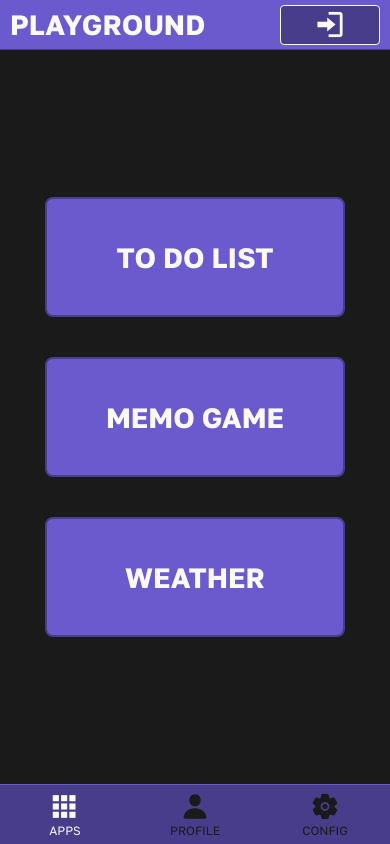
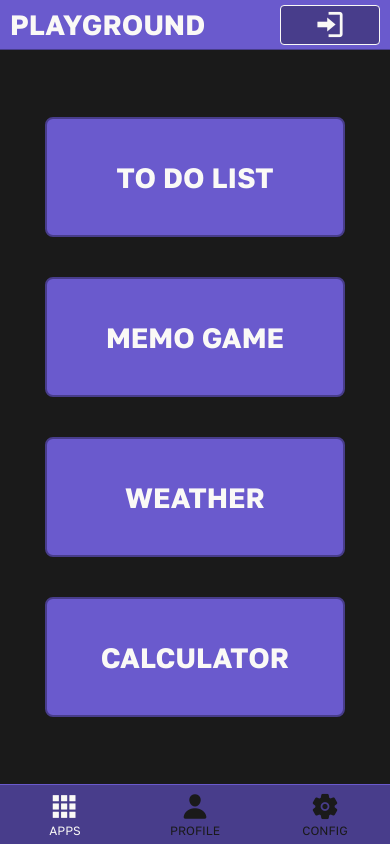
Before and after one commit to santio89/playground-react-native, a React Native app: screen / in a window 390 px wide. Built offline with nearby package versions, Linux system fonts and the light colour scheme.

Commit message:
starting to add calculator screen

```diff
--- a/constants/Langs.js
+++ b/constants/Langs.js
@@ -55,7 +55,8 @@ export const LANGS = [{
         searchError: "LOCATION NOT FOUND",
         inputUsername: "ENTER USERNAME",
         inputAvatar: "SELECT AVATAR",
-        forecast: "FORECAST"
+        forecast: "FORECAST",
+        calculator: "CALCULATOR"
     }
 }, {
     id: 2, lang: "spanish", text: {
@@ -114,6 +115,7 @@ export const LANGS = [{
         searchError: "UBICACIÓN NO ENCONTRADA",
         inputUsername: "INGRESE NOMBRE",
         inputAvatar: "SELECCIONE AVATAR",
-        forecast: "PRONÓSTICO"
+        forecast: "PRONÓSTICO",
+        calculator: "CALCULADORA"
     }
 }]
--- a/navigation/AppNavigator.jsx
+++ b/navigation/AppNavigator.jsx
@@ -3,6 +3,7 @@ import MainMenu from '../screens/MainMenu'
 import ToDoList from '../screens/ToDoList'
 import MemoGame from '../screens/MemoGame'
 import Weather from '../screens/Weather'
+import Calculator from "../screens/Calculator";
 
 const Stack = createNativeStackNavigator();
 
@@ -14,6 +15,7 @@ const AppNavigator = () => {
             <Stack.Screen name='ToDoList' component={ToDoList} />
             <Stack.Screen name='MemoGame' component={MemoGame} />
             <Stack.Screen name='Weather' component={Weather} />
+            <Stack.Screen name='Calculator' component={Calculator} />
         </Stack.Navigator>
     )
 }
--- /dev/null
+++ b/screens/Calculator.jsx
@@ -0,0 +1,35 @@
+import { StyleSheet, Text, View, ScrollView, TouchableOpacity } from 'react-native'
+import { useState, useEffect } from 'react'
+import { useSelector } from 'react-redux'
+import Constants from '../constants/Styles'
+import { LANGS } from '../constants/Langs.js';
+
+const Calculator = ({ navigation }) => {
+    const { language } = useSelector(state => state.settings)
+    const altColorTheme = useSelector(state => state.settings.altColorTheme.enabled)
+    const darkMode = useSelector(state => state.settings.darkMode.enabled)
+
+    const [text, setText] = useState(LANGS.find(lang => lang.lang === language.selected).text)
+
+    useEffect(() => {
+        setText(LANGS.find(lang => lang.lang === language.selected).text)
+    }, [language.selected])
+
+    useEffect(() => {
+        navigation.setOptions({
+            title: `${text.calculator} | PLAYGROUND`,
+        })
+    }, [text])
+
+
+    return (
+        <>
+           <Text>CALC</Text>
+        </>
+    )
+}
+
+export default Calculator
+
+const styles = StyleSheet.create({
+})
--- a/screens/MainMenu.jsx
+++ b/screens/MainMenu.jsx
@@ -44,15 +44,22 @@ const MainMenu = ({ navigation }) => {
             <Header navigation={navigation} />
             <ScrollView contentContainerStyle={[styles.menuWrapper, !darkMode && styles.backgroundWhite]}>
                 <View style={[styles.menuContainer, !darkMode && styles.backgroundWhite, { flexDirection: windowWidth > 800 ? 'row' : 'column' }]}>
+                    <View style={{flex: 1, width: '100%', justifyContent: windowWidth > 800 ? 'center' : 'end', alignItems: windowWidth > 800 ? 'stretch' : 'center'}}>
                         <TouchableOpacity style={[styles.menuOption, altColorTheme && styles.altMenuOption, { width: windowWidth > 800 ? 'auto' : (windowWidth > 320 ? 300 : '100%') }]} onPress={() => { navigation.navigate("ToDoList") }}>
                             <Text style={[styles.menuOptionText]}>{text.toDoList}</Text>
                         </TouchableOpacity>
                         <TouchableOpacity style={[styles.menuOption, altColorTheme && styles.altMenuOption, { width: windowWidth > 800 ? 'auto' : (windowWidth > 320 ? 300 : '100%') }]} onPress={() => { navigation.navigate("MemoGame") }}>
                             <Text style={[styles.menuOptionText]}>{text.memoGame}</Text>
                         </TouchableOpacity>
+                    </View>
+                    <View style={{flex: 1, width: '100%', justifyContent: windowWidth > 800 ? 'center' : 'start', alignItems: windowWidth > 800 ? 'stretch' : 'center'}}>
                         <TouchableOpacity style={[styles.menuOption, altColorTheme && styles.altMenuOption, { width: windowWidth > 800 ? 'auto' : (windowWidth > 320 ? 300 : '100%') }]} onPress={() => { navigation.navigate("Weather") }}>
                             <Text style={[styles.menuOptionText]}>{text.weather}</Text>
                         </TouchableOpacity>
+                        <TouchableOpacity style={[styles.menuOption, altColorTheme && styles.altMenuOption, { width: windowWidth > 800 ? 'auto' : (windowWidth > 320 ? 300 : '100%') }]} onPress={() => { navigation.navigate("Calculator") }}>
+                            <Text style={[styles.menuOptionText]}>{text.calculator}</Text>
+                        </TouchableOpacity>
+                    </View>
                 </View>
             </ScrollView>
         </>
```
Lines whose indentation alone changed are shown as unchanged.
